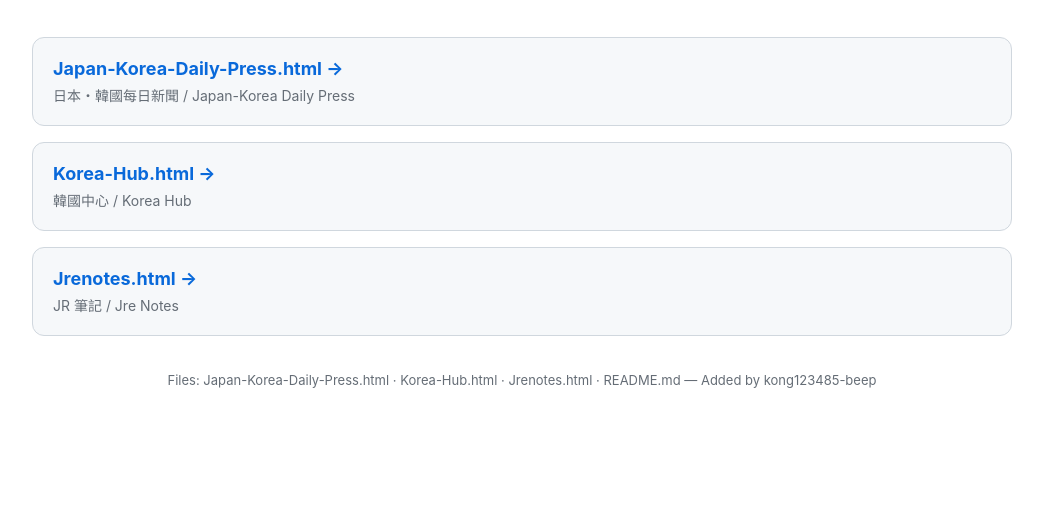
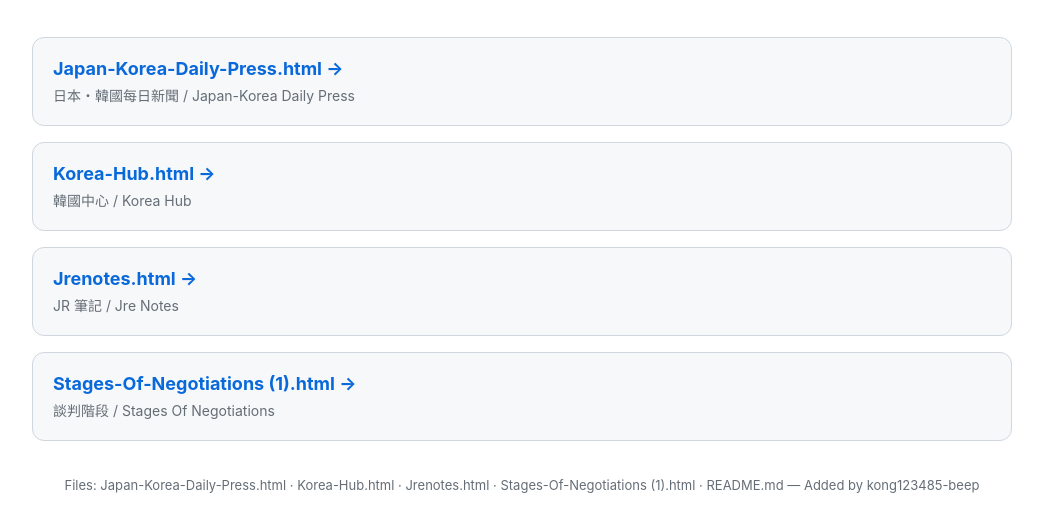
Before and after one commit to kong123485-beep/other, a plain HTML site: page index.html in a window 1280 px wide. Shown: the part 92-624 px from the top of the page, without its empty margins (118-1161 px from the left). Drawn offline with Linux system fonts and the light colour scheme.

Commit message:
Update index.html

```diff
--- a/index.html
+++ b/index.html
@@ -39,8 +39,12 @@
     <b>Jrenotes.html →</b>
     <span>JR 筆記 / Jre Notes</span>
   </a>
+  <a class="card" href="Stages-Of-Negotiations (1).html">
+    <b>Stages-Of-Negotiations (1).html →</b>
+    <span>談判階段 / Stages Of Negotiations</span>
+  </a>
 </div>
 
-<footer>Files: Japan-Korea-Daily-Press.html · Korea-Hub.html · Jrenotes.html · README.md — Added by kong123485-beep</footer>
+<footer>Files: Japan-Korea-Daily-Press.html · Korea-Hub.html · Jrenotes.html · Stages-Of-Negotiations (1).html · README.md — Added by kong123485-beep</footer>
 </body>
 </html>
```
